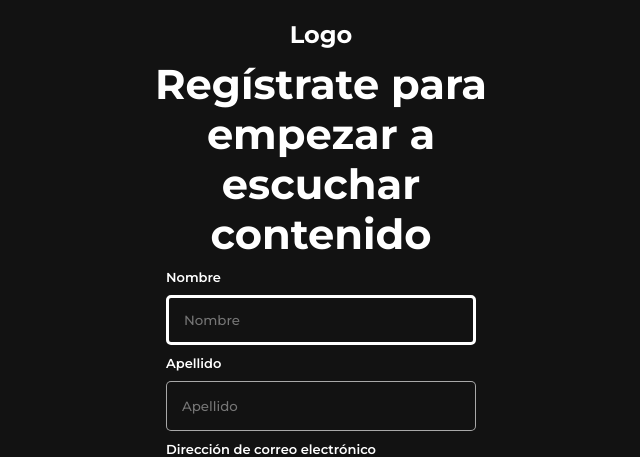
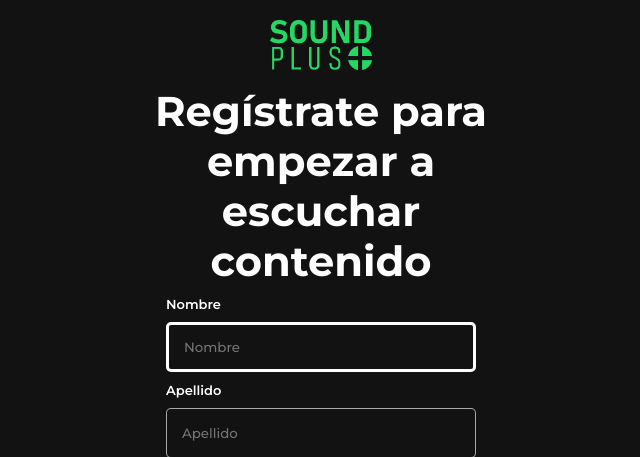
Before and after one commit to Axforzi/soundPlus, a Django app: page /signup/ in a window 1280 px wide. Shown: the top 457 px of the page, without its empty margins (319-959 px from the left). Run offline with Django 5.2, Linux system fonts and the light colour scheme.

Commit message:
Signup page fixed and debug env

```diff
--- a/myapp/form.py
+++ b/myapp/form.py
@@ -51,7 +51,6 @@ class FormSignup(UserCreationForm):
 
     def __init__(self, *args: Any, **kwargs: Any) -> None:
         super().__init__(*args, **kwargs)
-        print(self.fields['password2'].error_messages)
 
     class Meta:
         model = User
--- a/myapp/static/css/signup.css
+++ b/myapp/static/css/signup.css
@@ -18,6 +18,10 @@ h1 {
 
 body:has(.signup-form){
     overflow: auto;
+
+    img{
+        height: 50px;
+    }
 }
 
 .signup-form{
--- a/myapp/templates/pages/signup.html
+++ b/myapp/templates/pages/signup.html
@@ -6,10 +6,12 @@
     <meta name="viewport" content="width=device-width, initial-scale=1.0">
     <link rel="stylesheet" href="{% static 'css/main.css' %}">
     <link rel="stylesheet" href="{% static 'css/signup.css' %}">
+    <link rel="shortcut icon" href="{% static 'img/favicon.ico' %}" type="image/x-icon">
+
     <title>Registrarse</title>
 </head>
 <body>
-    <h2>Logo</h2>
+    <h2><img src="{% static 'img/logo.png' %}" alt="logo"></h2>
     <h1>Regístrate para empezar a escuchar contenido</h1>
     <form method="POST" autocomplete="off" class="signup-form">
         {% csrf_token %}
--- a/soundPlus/settings.py
+++ b/soundPlus/settings.py
@@ -26,7 +26,7 @@ BASE_DIR = Path(__file__).resolve().parent.parent
 SECRET_KEY = os.getenv('SECRET_KEY')
 
 # SECURITY WARNING: don't run with debug turned on in production!
-DEBUG = False
+DEBUG = os.getenv('DEBUG')
 
 ALLOWED_HOSTS = ['localhost', '127.0.0.1', '*']
 
```
Also changed, not shown: README.MD.
